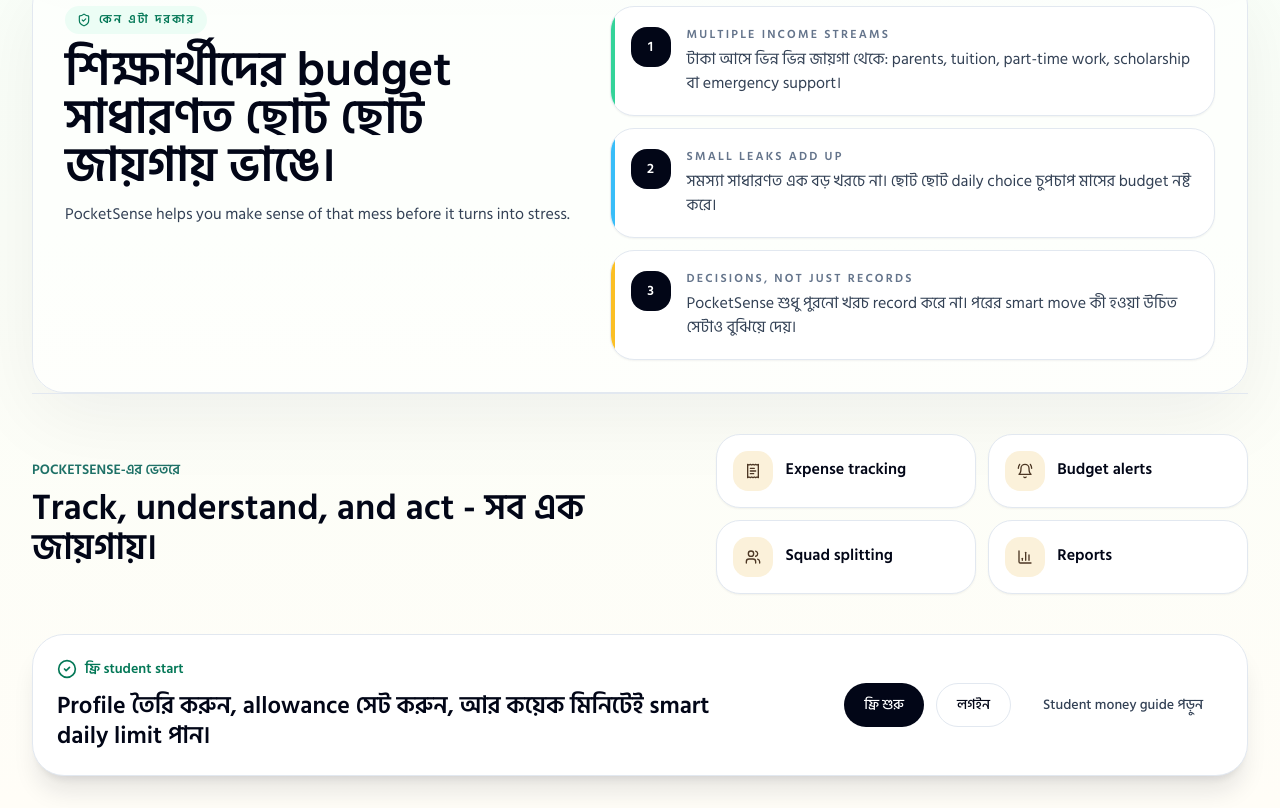
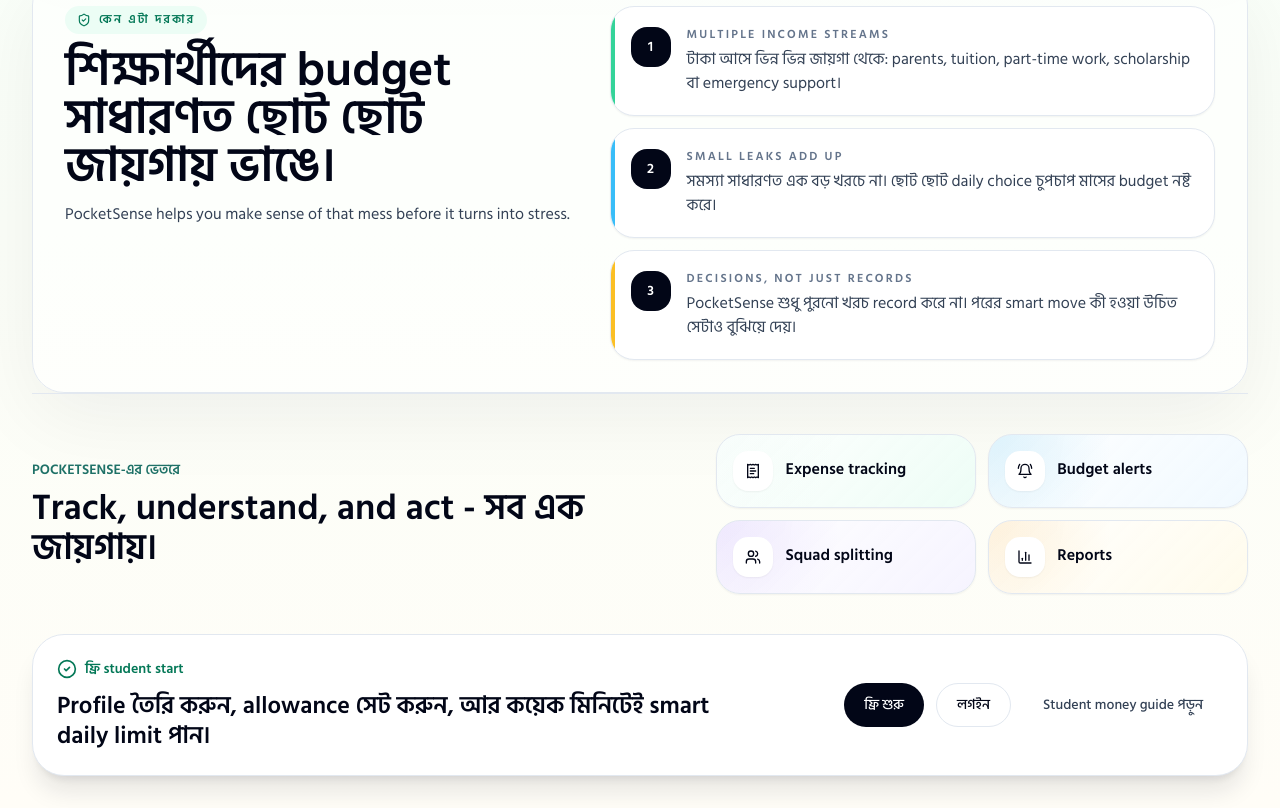
Before and after one commit to AnjonBiswas/pocketsense-bd, a Next.js app: page / in a window 1280 px wide. Shown: the part 1424-2232 px from the top of the page. Built offline with nearby package versions, Linux system fonts and the light colour scheme.

Commit message:
Update LandingDashboard.tsx

```diff
--- a/components/landing/LandingDashboard.tsx
+++ b/components/landing/LandingDashboard.tsx
@@ -196,6 +196,32 @@
     "Built to protect today's spending",
     "Built to stop quiet budget drift",
     "Built for upcoming campus expenses"
+  ];
+  const featureAccents = [
+    {
+      baseLight: "radial-gradient(circle at top left, rgba(16, 185, 129, 0.03), transparent 46%), linear-gradient(135deg, rgba(255,255,255,0.98), rgba(236,253,245,0.92))",
+      baseDark: "radial-gradient(circle at top left, rgba(16,185,129,0.18), transparent 42%), linear-gradient(135deg, rgba(15,23,42,0.90), rgba(2,6,23,0.80))",
+      hoverLight: "radial-gradient(circle at top left, rgba(5,150,105,0.28), transparent 38%), linear-gradient(135deg, rgba(240,253,250,0.98) 0%, rgba(209,250,229,0.88) 54%, rgba(167,243,208,0.72) 100%)",
+      hoverDark: "radial-gradient(circle at top left, rgba(16,185,129,0.32), transparent 34%), linear-gradient(135deg, rgba(6,95,70,0.72) 0%, rgba(2,6,23,0.90) 56%, rgba(15,23,42,0.78) 100%)"
+    },
+    {
+      baseLight: "radial-gradient(circle at top left, rgba(14,165,233,0.14), transparent 46%), linear-gradient(135deg, rgba(255,255,255,0.98), rgba(240,249,255,0.92))",
+      baseDark: "radial-gradient(circle at top left, rgba(14,165,233,0.18), transparent 42%), linear-gradient(135deg, rgba(15,23,42,0.90), rgba(2,6,23,0.80))",
+      hoverLight: "radial-gradient(circle at top left, rgba(2,132,199,0.28), transparent 38%), linear-gradient(135deg, rgba(248,250,252,0.98) 0%, rgba(224,242,254,0.88) 54%, rgba(186,230,253,0.72) 100%)",
+      hoverDark: "radial-gradient(circle at top left, rgba(14,165,233,0.32), transparent 34%), linear-gradient(135deg, rgba(7,89,133,0.72) 0%, rgba(2,6,23,0.90) 56%, rgba(15,23,42,0.78) 100%)"
+    },
+    {
+      baseLight: "radial-gradient(circle at top left, rgba(139,92,246,0.14), transparent 46%), linear-gradient(135deg, rgba(255,255,255,0.98), rgba(245,243,255,0.92))",
+      baseDark: "radial-gradient(circle at top left, rgba(139,92,246,0.18), transparent 42%), linear-gradient(135deg, rgba(15,23,42,0.90), rgba(2,6,23,0.80))",
+      hoverLight: "radial-gradient(circle at top left, rgba(109,40,217,0.28), transparent 38%), linear-gradient(135deg, rgba(250,245,255,0.98) 0%, rgba(237,233,254,0.88) 54%, rgba(221,214,254,0.72) 100%)",
+      hoverDark: "radial-gradient(circle at top left, rgba(139,92,246,0.32), transparent 34%), linear-gradient(135deg, rgba(91,33,182,0.72) 0%, rgba(2,6,23,0.90) 56%, rgba(15,23,42,0.78) 100%)"
+    },
+    {
+      baseLight: "radial-gradient(circle at top left, rgba(245,158,11,0.14), transparent 46%), linear-gradient(135deg, rgba(255,255,255,0.98), rgba(255,251,235,0.92))",
+      baseDark: "radial-gradient(circle at top left, rgba(245,158,11,0.18), transparent 42%), linear-gradient(135deg, rgba(15,23,42,0.90), rgba(2,6,23,0.80))",
+      hoverLight: "radial-gradient(circle at top left, rgba(217,119,6,0.28), transparent 38%), linear-gradient(135deg, rgba(255,251,240,0.98) 0%, rgba(254,240,138,0.58) 54%, rgba(193, 169, 52, 0.3) 100%)",
+      hoverDark: "radial-gradient(circle at top left, rgba(245,158,11,0.32), transparent 34%), linear-gradient(135deg, rgba(146,64,14,0.72) 0%, rgba(2,6,23,0.90) 56%, rgba(15,23,42,0.78) 100%)"
+    }
   ];
   const statCards = text.stats.map(([label, value, note], index) => {
     const meta = [
@@ -521,6 +547,17 @@
                 style={{ transitionDelay: `${index * 100}ms` }}
               >
                 <div className={cn("absolute inset-y-0 left-0 w-1", ["bg-emerald-400", "bg-sky-400", "bg-amber-400"][index])} aria-hidden="true" />
+                <div
+                  className={cn(
+                    "absolute inset-0 bg-gradient-to-br opacity-0 transition-opacity duration-300 group-hover:opacity-100",
+                    [
+                      "from-emerald-400/15 via-emerald-300/8 to-transparent",
+                      "from-sky-400/15 via-sky-300/8 to-transparent",
+                      "from-amber-400/15 via-amber-300/8 to-transparent"
+                    ][index]
+                  )}
+                  aria-hidden="true"
+                />
                 <div className="relative flex gap-4">
                   <div className={cn("flex h-9 w-9 shrink-0 items-center justify-center rounded-[1rem] text-sm font-semibold sm:h-10 sm:w-10", isDark ? "bg-slate-950 text-white" : "bg-slate-950 text-white")}>
                     {index + 1}
@@ -550,17 +587,30 @@
 
               return (
                 <div
-                  key={feature}
-                  className={cn(
-                    "group relative self-start overflow-hidden rounded-[1.5rem] border bg-card p-3 shadow-sm transition-all duration-300 hover:-translate-y-1 hover:shadow-xl focus-within:-translate-y-1 focus-within:shadow-xl sm:min-h-[4.5rem] sm:p-4",
-                    isDark ? "border-white/10 hover:border-white/20" : "border-slate-200 hover:border-slate-300 hover:shadow-slate-900/10"
+                key={feature}
+                className={cn(
+                    "group relative self-start overflow-hidden rounded-[1.5rem] border p-3 shadow-sm transition-all duration-300 hover:-translate-y-1 hover:shadow-2xl hover:shadow-slate-900/15 focus-within:-translate-y-1 focus-within:shadow-2xl sm:min-h-[4.5rem] sm:p-4",
+                    isDark ? "border-white/10 hover:border-white/25" : "border-slate-200 hover:border-slate-300 hover:shadow-slate-900/15"
                   )}
                   tabIndex={0}
                   data-reveal
-                  style={{ transitionDelay: `${index * 90}ms` }}
+                  style={{
+                    backgroundImage: isDark ? featureAccents[index].baseDark : featureAccents[index].baseLight,
+                    transitionDelay: `${index * 90}ms`
+                  }}
                 >
-                  <div className="relative flex items-center gap-3">
-                    <div className="flex h-10 w-10 shrink-0 items-center justify-center rounded-[0.95rem] bg-secondary text-secondary-foreground transition-transform duration-300 group-hover:scale-105 group-focus-within:scale-105">
+                <div
+                    className="absolute inset-0 opacity-0 transition-all duration-300 group-hover:opacity-100 group-hover:saturate-200 group-hover:scale-[1.01] group-focus-within:opacity-100 group-focus-within:saturate-200 group-focus-within:scale-[1.01]"
+                    style={{
+                      backgroundImage: isDark ? featureAccents[index].hoverDark : featureAccents[index].hoverLight,
+                      backgroundPosition: "center",
+                      backgroundSize: "100% 100%",
+                      transform: "none"
+                    }}
+                    aria-hidden="true"
+                  />
+                  <div className="relative z-10 flex items-center gap-3">
+                    <div className={cn("flex h-10 w-10 shrink-0 items-center justify-center rounded-[0.95rem] border transition-all duration-300 group-hover:scale-110 group-hover:shadow-lg group-focus-within:scale-110 group-focus-within:shadow-lg", isDark ? "border-white/10 bg-slate-950 text-white" : "border-white/70 bg-white text-slate-950 shadow-sm")}>
                       <Icon className="h-4 w-4" />
                     </div>
                     <div className="min-w-0 flex-1">
```
